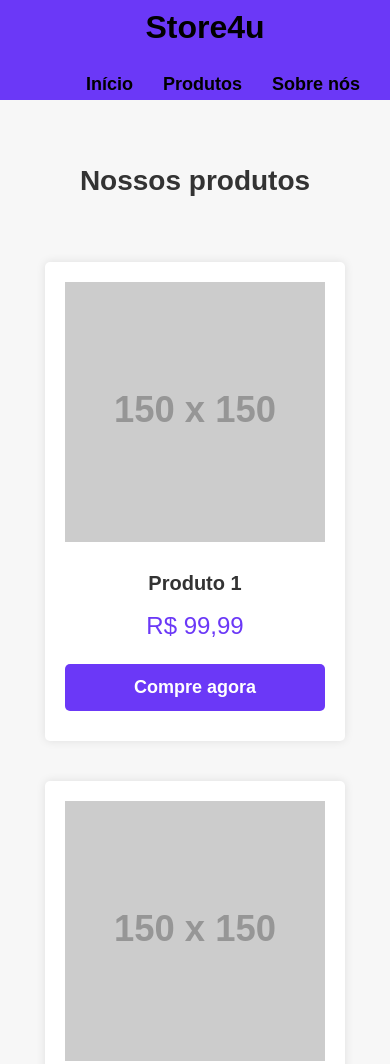
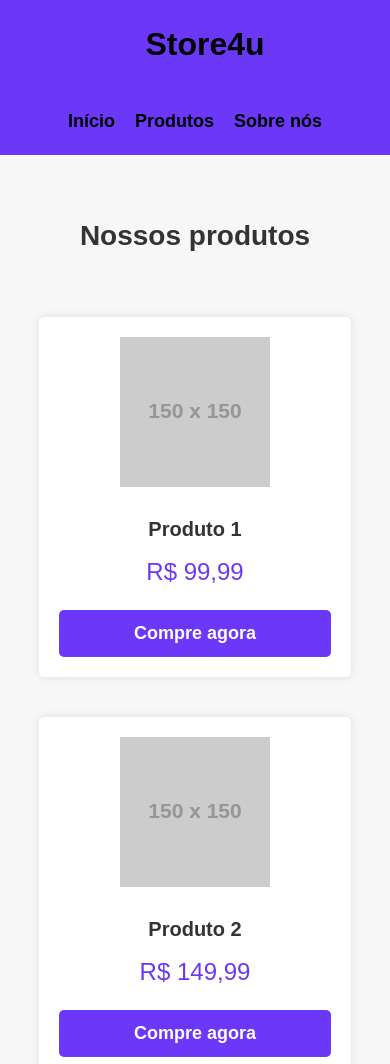
Before and after one commit to JGomes23/Store4u, a plain HTML site: page Landing Page/index.html in a window 390 px wide. Shown: the top 1064 px of the page. Drawn offline with Linux system fonts and the light colour scheme; placeholder pictures from the web are drawn by us.

Commit message:
Update style.css

```diff
--- a/Landing Page/style.css
+++ b/Landing Page/style.css
@@ -10,6 +10,7 @@ body {
   font-size: 16px;
   line-height: 1.5;
   color: #333;
+  overflow-x: hidden; /* remove a barra de rolagem horizontal */
 }
 
 .container {
@@ -57,7 +58,6 @@ header nav a {
 }
 
 header nav a:hover {
-
   color:  #4a0347;
 }
 
@@ -79,7 +79,6 @@ header nav a:hover {
   line-height: 1.5;
   margin-bottom: 20px;
 }
-
 
 /* Estilos da seção de produtos */
 .produtos {
@@ -124,7 +123,7 @@ header nav a:hover {
 
 .produto .preco {
   font-size: 24px;
-  color:  #6b38f7;;
+  color: #6b38f7;;
   margin-bottom: 20px;
   }
 
@@ -143,7 +142,7 @@ header nav a:hover {
   }
 
   .produto .btn:hover {
-  background-color:  #6b38f7;;
+  background-color: #6b38f7;;
   }
 
   /* Estilos da seção de depoimentos */
@@ -198,114 +197,51 @@ header nav a:hover {
   margin: 0;
   }
 
+  /* Estilos para telas menores */
+  @media (max-width: 768px) {
+  .container {
+  max-width: 100%;
+  padding: 0 10px;
 
-   /* Media queries */
+  }
 
-   @media (max-width: 768px) {
-    .produtos-container {
-    display: flex;
-    flex-wrap: wrap;
+  header {
+  flex-direction: column;
+  justify-content: center;
+  align-items: center;
+  padding: 20px;
+  }
+
+  header h1 {
+  margin-bottom: 20px;
+  text-align: center;
+  }
+
+  header nav ul {
+  margin-top: 20px;
   justify-content: center;
   }
 
-    .produto {
-    margin: 20px;
-    width: 300px;
-    }
-
-    .header {
-    display: flex;
-    justify-content: space-between;
-    }
-
-    .header h1 {
-    margin: 0;
+  .quem-somos {
   padding: 20px;
-    text-align: left;
-    }
-
-    .header ul {
-    display: flex;
-    justify-content: flex-end;
-    margin: 0;
-    padding: 20px;
-    text-align: right;
-    }
-    }
-    /* Estilos para telas com largura menor ou igual a 600px */
-  @media only screen and (max-width: 600px) {
-    body {
-      font-size: 14px;
-    }
-
-    header {
-      height: 100px;
-      display: flex;
-      flex-direction: column;
-      justify-content: center;
-      align-items: center;
-    }
-
-    h1 {
-      font-size: 32px;
-      margin-top: 0;
-      margin-bottom: 0;
-    }
-
-    nav {
-      width: 100%;
-      margin-top: 20px;
-    }
-
-    ul {
-      display: flex;
-      flex-direction: row;
-      justify-content: space-between;
-      align-items: center;
-    }
-
-    li {
-      margin-right: 10px;
-      margin-left: 10px;
   }
 
   .produtos-container {
-      display: flex;
   flex-direction: column;
   align-items: center;
   }
 
   .produto {
-      margin-bottom: 20px;
-    }
-
-    .produto img {
-      width: 100%;
-    }
-
-    .preco {
-      margin-top: 10px;
-      margin-bottom: 10px;
-    }
-
-    .btn {
-      margin-top: 10px;
-      margin-bottom: 10px;
-      width: 100%;
+  width: 80%;
+  margin: 20px 0;
   }
 
   .depoimentos-container {
-      display: flex;
   flex-direction: column;
   align-items: center;
   }
 
   .depoimento {
-      margin-bottom: 20px;
-    }
-
-    .autor {
-      margin-top: 10px;
-      margin-bottom: 10px;
+  width: 80%;
   }
   }
```
Lines whose indentation alone changed are shown as unchanged.
